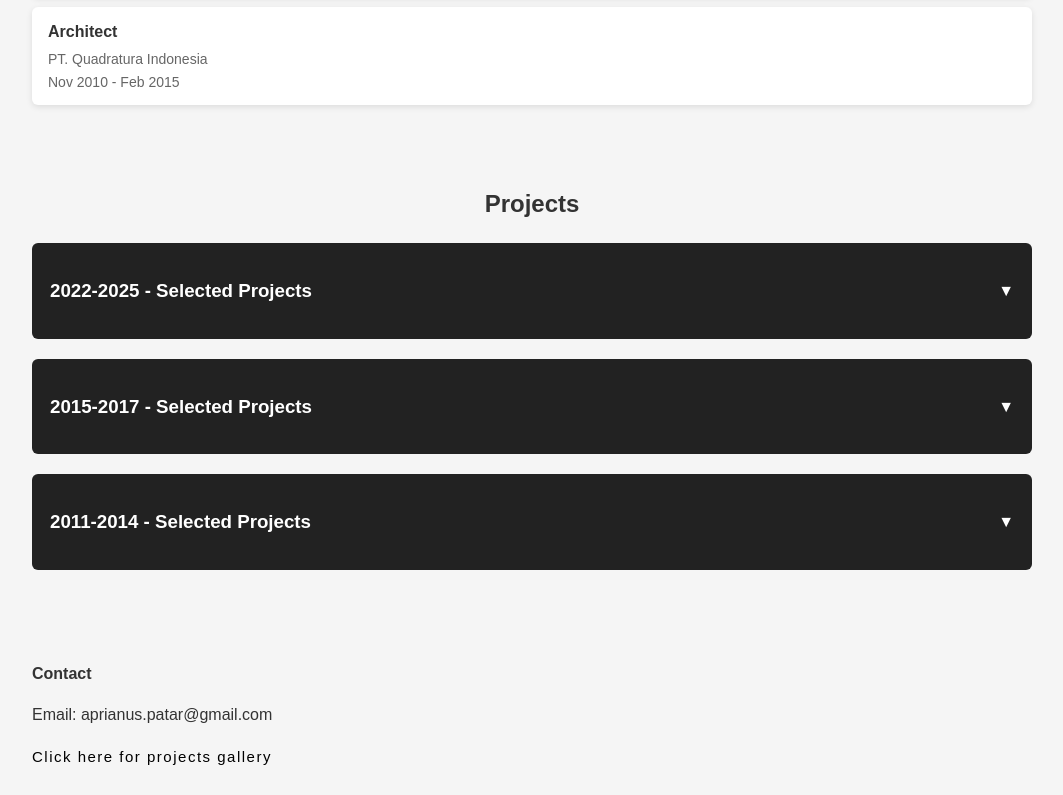
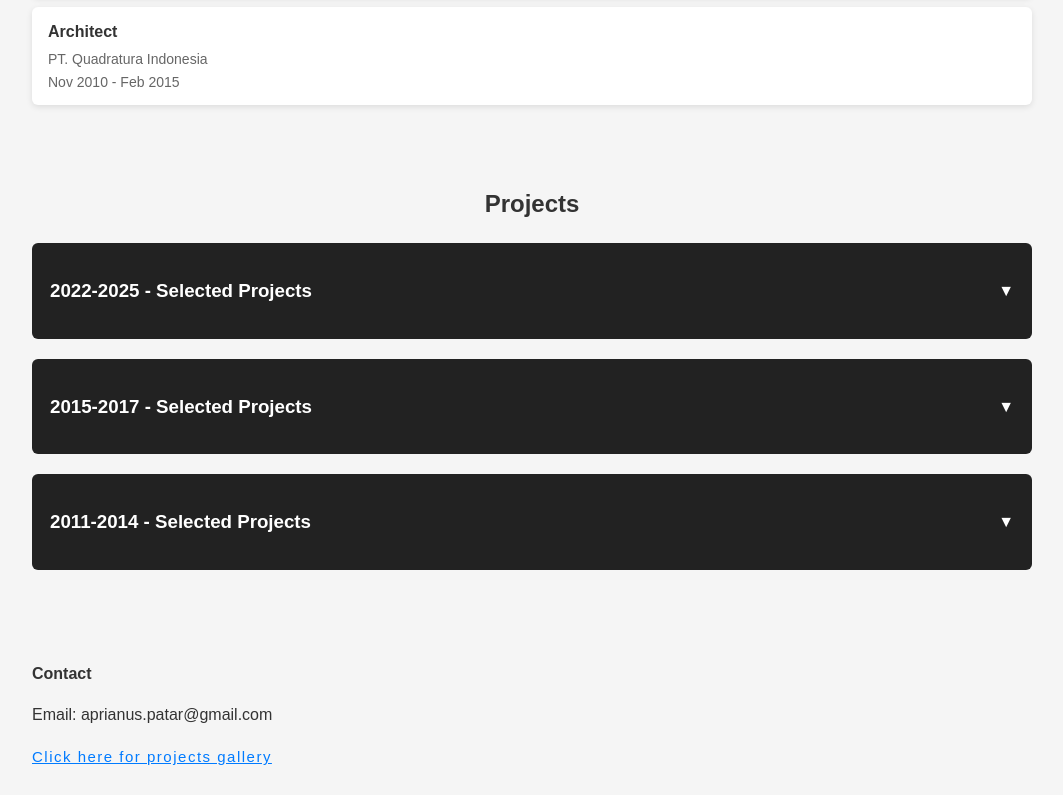
Before and after one commit to apatar-cpu/profile-architect, a website: page index.html in a window 1280 px wide. Shown: the part 1369-2164 px from the top of the page, without its empty margins (108-1171 px from the left). Drawn offline with Linux system fonts and the light colour scheme.

Commit message:
Content Update

```diff
--- a/style.css
+++ b/style.css
@@ -442,10 +442,11 @@ ul li {
 }
 
 .gallery-link a {
+  font-family: 'Arial', sans-serif;
   font-size: 15px;
   letter-spacing: 1.5px;
-  color: black;
-  text-decoration: none;
+  color: #007BFF;
+  text-decoration: underline;
   transition: color 0.2s;
 }
 
```
